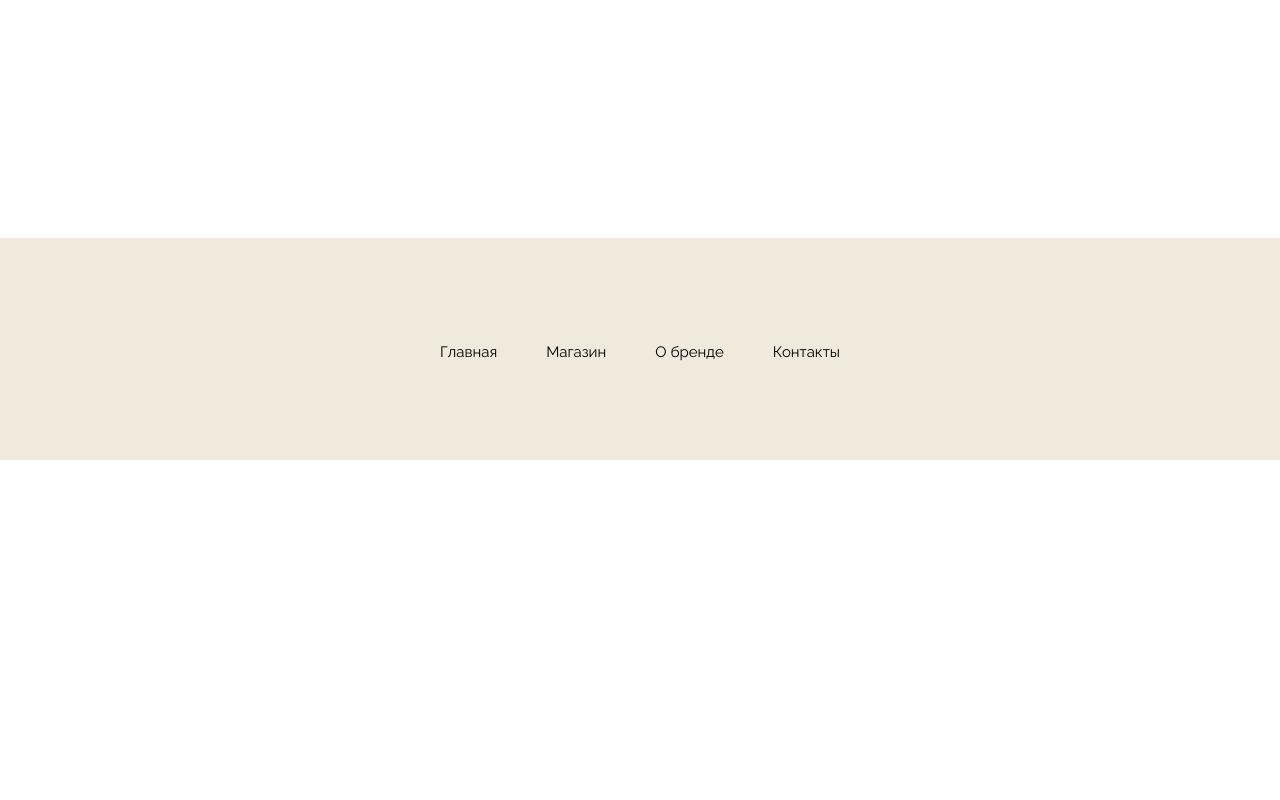
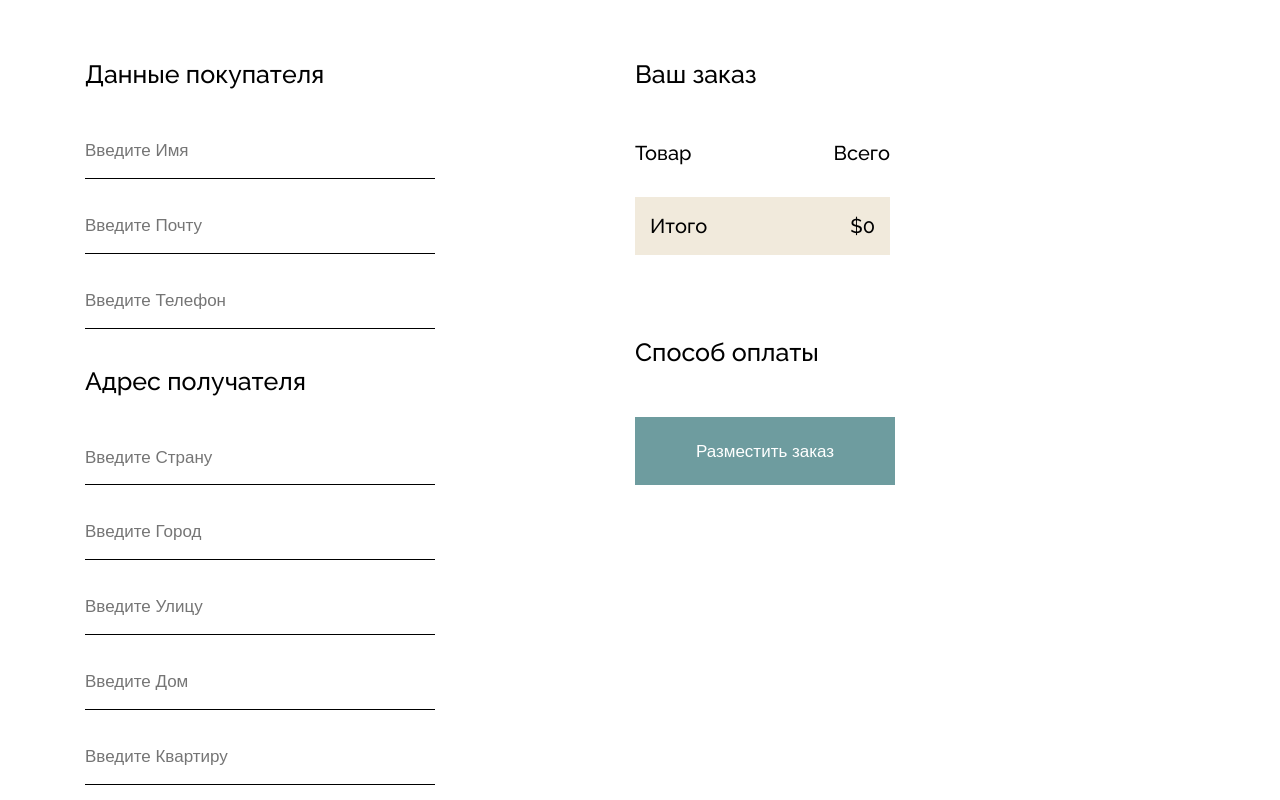
Before and after one commit to L0gan74/Womazung-Nuxt, a Nuxt app: page /payment in a window 1280 px wide. Shown: the part 340-1140 px from the top of the page. Before the commit the page ends 800 px from the top, so only its background shows below. Built offline with nearby package versions, Linux system fonts and the light colour scheme.

Commit message:
успешный оплата товара

```diff
--- /dev/null
+++ b/assets/scss/components.scss
@@ -0,0 +1,33 @@
+.btn{
+  color: white;
+  font-size: 17px;
+  line-height: 138.9%;
+  width: 243px;
+  height: 68px;
+  background: rgb(110, 156, 159);
+  display: flex;
+  justify-content: center;
+  align-items: center;
+  transition: 0.3s;
+  &:hover{
+    background: rgb(80, 148, 152);
+  }
+}
+
+.transparent{
+  border: 1px solid rgb(110, 156, 159);
+  width: 243px;
+  height: 68px;
+  color: rgb(110, 156, 159);
+  font-size: 17px;
+  font-weight: 400;
+  line-height: 138.9%;
+  justify-content: center;
+  display: flex;
+  align-items: center;
+  transition: 0.3s;
+  &:hover{
+    background: rgb(110, 156, 159);
+    color: white;
+  }
+}
--- a/assets/scss/main.scss
+++ b/assets/scss/main.scss
@@ -1,4 +1,6 @@
 @import url('https://fonts.googleapis.com/css2?family=Raleway:wght@400;500;600;700;800&display=swap');
+
+@import "components";
 
 * {
   margin: 0;
@@ -89,7 +91,4 @@ button {
   display: flex;
   justify-content: center;
   align-items: center;
-  &-gif{
-
-  }
 }
--- a/components/home/Home.vue
+++ b/components/home/Home.vue
@@ -40,7 +40,7 @@ onMounted(fetchItems)
     <div class="collection-container">
       <Card :items="items"/>
     </div>
-    <NuxtLink class="collection-link" to="/shop">
+    <NuxtLink class="collection-link transparent" to="/shop">
       Открыть магазин
     </NuxtLink>
   </div>
@@ -132,15 +132,6 @@ onMounted(fetchItems)
     }
 
     a {
-      color: white;
-      font-size: 17px;
-      line-height: 138.9%;
-      width: 243px;
-      height: 68px;
-      background: rgb(110, 156, 159);
-      display: flex;
-      justify-content: center;
-      align-items: center;
       margin-left: 100px;
     }
   }
@@ -193,17 +184,7 @@ onMounted(fetchItems)
   }
 
   &-link {
-    border: 1px solid rgb(110, 156, 159);
-    width: 243px;
-    height: 68px;
     margin: 0 auto;
-    color: rgb(110, 156, 159);
-    font-size: 17px;
-    font-weight: 400;
-    line-height: 138.9%;
-    justify-content: center;
-    display: flex;
-    align-items: center;
   }
 }
 
--- a/components/home/Swiper.vue
+++ b/components/home/Swiper.vue
@@ -30,7 +30,7 @@ export default {
           в этом сезоне
         </h1>
         <p>Утонченные сочетания и бархатные оттенки - вот то, что вы искали в этом сезоне. Время исследовать.</p>
-        <NuxtLink to="/shop">
+        <NuxtLink class="btn" to="/shop">
           Открыть магазин
         </NuxtLink>
       </div>
@@ -42,7 +42,7 @@ export default {
           в этом сезоне
         </h1>
         <p>Утонченные сочетания и бархатные оттенки - вот то, что вы искали в этом сезоне. Время исследовать.</p>
-        <NuxtLink to="/shop">
+        <NuxtLink class="btn" to="/shop">
           Открыть магазин
         </NuxtLink>
       </div>
@@ -54,7 +54,7 @@ export default {
           в этом сезоне
         </h1>
         <p>Утонченные сочетания и бархатные оттенки - вот то, что вы искали в этом сезоне. Время исследовать.</p>
-        <NuxtLink to="/shop">
+        <NuxtLink class="btn" to="/shop">
           Открыть магазин
         </NuxtLink>
       </div>
--- a/pages/card/[id].vue
+++ b/pages/card/[id].vue
@@ -64,7 +64,7 @@ const {addToCart} = inject("location")
           <button v-for="color in item?.colors" :key="item" :style="{'background': color}" type="button">
           </button>
         </div>
-        <button class="card-text__button" type="button" @click="() => addToCart(item)">
+        <button class="card-text__button btn" type="button" @click="() => addToCart(item)">
           Добавить в корзину
         </button>
       </div>
@@ -152,14 +152,6 @@ h1 {
         }
       }
     }
-
-    &__button {
-      background: rgb(110, 156, 159);
-      width: 268px;
-      height: 68px;
-      font-size: 17px;
-      color: white;
-    }
   }
 }
 </style>
--- /dev/null
+++ b/pages/components.vue
@@ -0,0 +1,18 @@
+<script setup lang="ts">
+
+</script>
+
+<template>
+  <div class="wrapper">
+    <NuxtLink class="btn" to="">Ссылка</NuxtLink>
+    <NuxtLink class="transparent" to="">Ссылка</NuxtLink>
+  </div>
+</template>
+
+<style scoped lang="scss">
+.wrapper {
+  display: grid;
+  grid-template-columns: repeat(3, 1fr);
+  gap: 25px;
+}
+</style>
--- a/pages/contacts.vue
+++ b/pages/contacts.vue
@@ -1,6 +1,26 @@
 <script setup lang="ts">
 
 import Breadcrumb from "~/components/ui/Breadcrumb.vue";
+
+import {ErrorMessage, Field, Form} from "vee-validate";
+import * as yup from "yup";
+import {inject} from "vue";
+
+const schema = yup.object({
+  name: yup.string().required("Введите Имя").min(3),
+  email: yup.string().required("Введите Почту").email(),
+  password: yup.string().required("Введите Телефон").min(10),
+  country: yup.string().required("Введите Страну").min(3),
+  city: yup.string().required("Введите Город").min(3),
+  street: yup.string().required("Введите Улицу").min(3),
+  house: yup.string().required("Введите Дом").min(3),
+  apartment: yup.string().required("Введите Квартиру").min(3),
+});
+
+function onSubmit() {
+  console.log("отправлена")
+}
+
 </script>
 
 <template>
@@ -31,7 +51,7 @@ import Breadcrumb from "~/components/ui/Breadcrumb.vue";
         <input type="email" placeholder="E-mail">
         <input type="tel" placeholder="Телефон">
         <textarea placeholder="Сообщение"/>
-        <button type="submit">
+        <button class="btn" type="submit">
           Отправить
         </button>
       </form>
@@ -86,7 +106,8 @@ import Breadcrumb from "~/components/ui/Breadcrumb.vue";
         width: 350px;
         outline: none;
       }
-      textarea{
+
+      textarea {
         color: rgb(134, 134, 134);
         font-size: 17px;
         font-weight: 500;
@@ -101,15 +122,6 @@ import Breadcrumb from "~/components/ui/Breadcrumb.vue";
         resize: none;
         outline: none;
       }
-      button{
-        background: rgb(110, 156, 159);
-        width: 189px;
-        height: 68px;
-        color: rgb(255, 255, 255);
-        font-size: 17px;
-        font-weight: 400;
-        line-height: 138.9%;
-      }
     }
   }
 }
--- a/pages/payment.vue
+++ b/pages/payment.vue
@@ -1,11 +1,179 @@
 <script setup lang="ts">
+
+import Breadcrumb from "~/components/ui/Breadcrumb.vue";
+import {ErrorMessage, Field, Form} from "vee-validate";
+import * as yup from "yup";
+import {inject} from "vue";
+
+const schema = yup.object({
+  name: yup.string().required("Введите Имя").min(3),
+  email: yup.string().required("Введите Почту").email(),
+  password: yup.string().required("Введите Телефон").min(10),
+  country: yup.string().required("Введите Страну").min(3),
+  city: yup.string().required("Введите Город").min(3),
+  street: yup.string().required("Введите Улицу").min(3),
+  house: yup.string().required("Введите Дом").min(3),
+  apartment: yup.string().required("Введите Квартиру").min(3),
+});
+
+function onSubmit() {
+  console.log("отправлена")
+}
+
+const {cartBasket, totalPrice} = inject("location")
 
 </script>
 
 <template>
-<h1>Оплата</h1>
+  <div class="payment">
+    <Breadcrumb title="Оформление заказа" category="Оформление заказа"/>
+    <Form @submit="onSubmit" class="payment-wrapper" :validation-schema="schema">
+      <div class="payment-wrapper__data">
+        <h3>Данные покупателя</h3>
+        <div class="payment-wrapper__data-input">
+          <Field type="text" name="name" placeholder="Введите Имя"/>
+          <ErrorMessage name="name"/>
+        </div>
+        <div class="payment-wrapper__data-input">
+          <Field type="email" name="email" placeholder="Введите Почту"/>
+          <ErrorMessage name="email"/>
+        </div>
+        <div class="payment-wrapper__data-input">
+          <Field type="tel" name="tel" placeholder="Введите Телефон"/>
+          <ErrorMessage name="tel"/>
+        </div>
+        <h3>Адрес получателя</h3>
+        <div class="payment-wrapper__data-input">
+          <Field type="text" name="country" placeholder="Введите Страну"/>
+          <ErrorMessage name="country"/>
+        </div>
+        <div class="payment-wrapper__data-input">
+          <Field type="text" name="city" placeholder="Введите Город"/>
+          <ErrorMessage name="city"/>
+        </div>
+        <div class="payment-wrapper__data-input">
+          <Field type="text" name="street" placeholder="Введите Улицу"/>
+          <ErrorMessage name="street"/>
+        </div>
+        <div class="payment-wrapper__data-input">
+          <Field type="text" name="house" placeholder="Введите Дом"/>
+          <ErrorMessage name="house"/>
+        </div>
+        <div class="payment-wrapper__data-input">
+          <Field type="text" name="apartment" placeholder="Введите Квартиру"/>
+          <ErrorMessage name="apartment"/>
+        </div>
+        <h3>Адрес получателя</h3>
+        <textarea placeholder="Введите Комментарий*"></textarea>
+      </div>
+      <div class="payment-wrapper__order">
+        <h3>Ваш заказ</h3>
+        <div class="payment-wrapper__order-item">
+          <h4>Товар</h4>
+          <h4>Всего</h4>
+        </div>
+        <div class="payment-wrapper__order-item" v-for="item in cartBasket" :key="item.id">
+          <h4>{{ item.name }}</h4>
+          <h4>${{ item.price }}</h4>
+        </div>
+        <div class="payment-wrapper__order-item _last">
+          <h4>Итого</h4>
+          <h4>${{ totalPrice }}</h4>
+        </div>
+        <h3>Способ оплаты</h3>
+        <button type="submit">Разместить заказ</button>
+      </div>
+    </Form>
+  </div>
 </template>
 
 <style scoped lang="scss">
 
+.payment {
+  margin: 100px 0;
+
+  &-wrapper {
+    display: flex;
+    gap: 200px;
+
+    &__data {
+      h3 {
+        padding-bottom: 47px;
+      }
+
+      &-input {
+        margin-bottom: 35px;
+
+        input {
+          color: rgb(134, 134, 134);
+          font-size: 17px;
+          font-weight: 500;
+          line-height: 140%;
+          padding-bottom: 15px;
+          border: 0;
+          border-bottom: 1px solid black;
+          width: 350px;
+          outline: none;
+          display: block;
+        }
+      }
+
+      textarea {
+        color: rgb(134, 134, 134);
+        font-size: 17px;
+        font-weight: 500;
+        line-height: 140%;
+        border: 0;
+        border-bottom: 1px solid black;
+        width: 350px;
+        resize: none;
+        outline: none;
+        min-height: 134px;
+      }
+
+      span {
+        display: block;
+        padding-top: 15px;
+        color: red;
+        font-weight: 500;
+      }
+    }
+
+    &__order {
+      h3 {
+        padding-bottom: 47px;
+      }
+
+      &-item {
+        display: flex;
+        justify-content: space-between;
+        width: 255px;
+        padding-bottom: 30px;
+
+        &._last {
+          margin-bottom: 80px;
+          background: rgb(241, 234, 220);
+          padding: 15px;
+        }
+
+        h4 {
+          color: black;
+          font-size: 20px;
+          font-weight: 500;
+          line-height: 140%;
+        }
+      }
+
+      button {
+        background: rgb(110, 156, 159);
+        width: 260px;
+        height: 68px;
+        color: white;
+        font-size: 17px;
+        line-height: 138.9%;
+      }
+    }
+  }
+}
+
 </style>
```
Also changed, not shown: components/basket/Basket.vue (+12 -18 lines), pages/succes.vue (added, +57 -0 lines), public/img/success.png (added).
